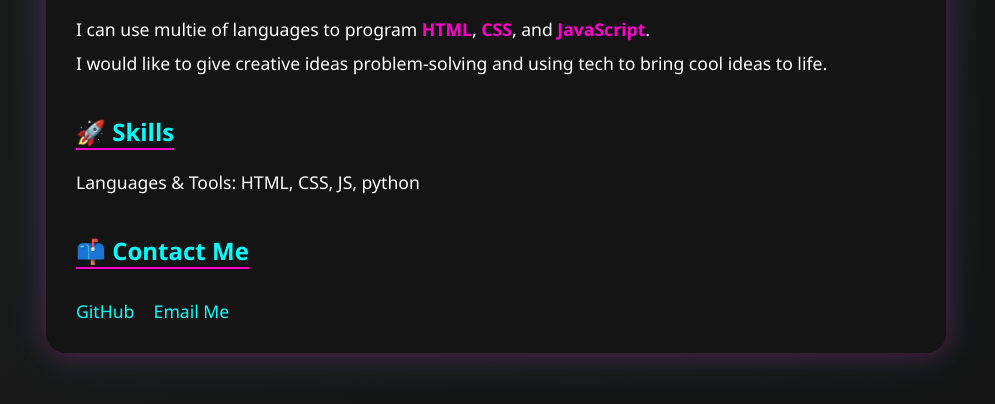
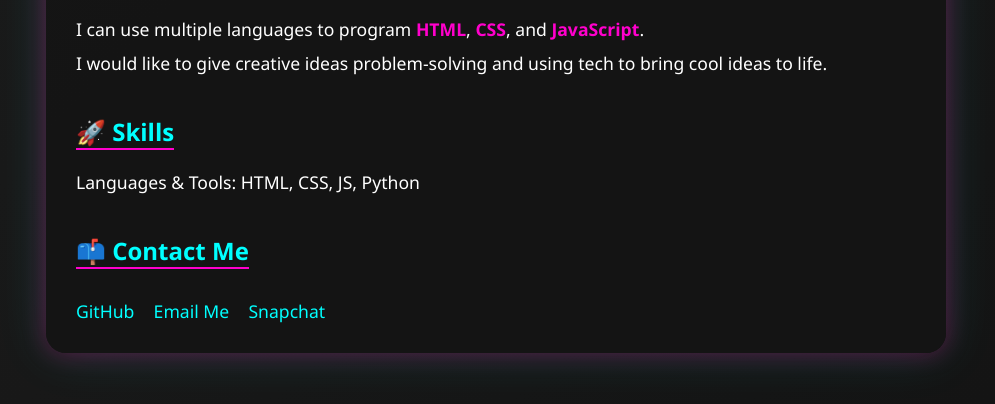
Before and after one commit to K2na0/testing, a plain HTML site: page index.html in a window 1280 px wide. Shown: the part 318-722 px from the top of the page, without its empty margins (144-1139 px from the left). Drawn offline with Linux system fonts and the light colour scheme.

Commit message:
Update index.html

```diff
--- a/index.html
+++ b/index.html
@@ -207,15 +207,16 @@
     </div>
 
     <h2>🌟 About Me</h2>
-    <p>I can use multie of languages to program <span class="highlight">HTML</span>, <span class="highlight">CSS</span>, and <span class="highlight">JavaScript</span>.</p>
+    <p>I can use multiple languages to program <span class="highlight">HTML</span>, <span class="highlight">CSS</span>, and <span class="highlight">JavaScript</span>.</p>
     <p>I would like to give creative ideas problem-solving and using tech to bring cool ideas to life.</p>
 
     <h2>🚀 Skills</h2>
-    <p>Languages & Tools: HTML, CSS, JS, python</p>
+    <p>Languages & Tools: HTML, CSS, JS, Python</p>
     <h2>📫 Contact Me</h2>
     <div class="socials">
       <a href="https://github.com/k2na0" target="_blank">GitHub</a>
-      <a href="k2na10a@gmail.com">Email Me</a>
+      <a href="mailto:k2na10a@gmail.com">Email Me</a>
+      <a href="https://snapchat.com/add/k2na1" target="_blank">Snapchat</a>
     </div>
   </div>
 </body>
```
